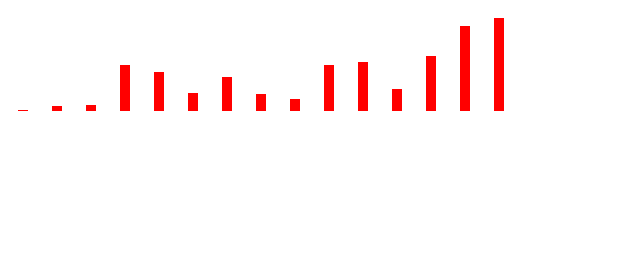
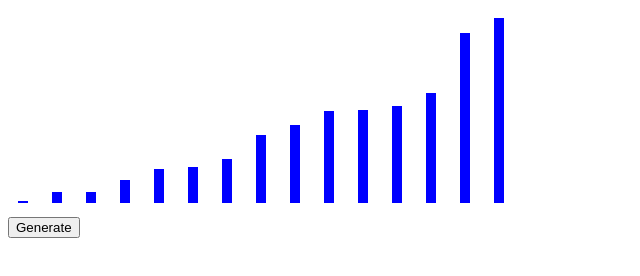
Before and after one commit to camerontredoux/sort-visualizer, a plain HTML site: page index.html in a window 1280 px wide. Shown: the whole page, without its empty margins (0-640 px from the left). Drawn offline with Linux system fonts and the light colour scheme.

Commit message:
Changed color of current item to green; sorted items become blue

```diff
--- a/index.html
+++ b/index.html
@@ -29,6 +29,9 @@
       <div id="item-14"></div>
       <div id="item-15"></div>
     </div>
+    <div class="generate">
+      <button id="generateBtn">Generate</button>
+    </div>
   </div>
 </body>
 
--- a/index.js
+++ b/index.js
@@ -7,9 +7,11 @@ async function bubbleSort(items) {
     for (let j = 0; j < items.length - 1; j++) {
       if (items[j].offsetHeight > items[j + 1].offsetHeight) {
         swap(j, j + 1, items)
-        await sleep(200)
+        await sleep(50)
+        items[j + 1].style.backgroundColor = "red"
       }
     }
+    items[items.length - i - 1].style.backgroundColor = "blue"
   }
   console.log(items);
 }
@@ -18,6 +20,7 @@ function swap(a, b, list) {
   let temp = list[a].offsetHeight
   list[a].style.height = `${list[b].offsetHeight}px`
   list[b].style.height = `${temp}px`
+  list[b].style.backgroundColor = "green"
 }
 
 let items = document.querySelectorAll("[id^='item-']")
@@ -28,7 +31,7 @@ items.forEach(item => {
 function generate(values) {
   items.forEach(item => {
     item.style.backgroundColor = "red"
-    let random = Math.random() * 100
+    let random = Math.random() * 200
     item.style.width = "10px"
     item.style.height = `${random}px`
   })
@@ -38,4 +41,8 @@ console.log(items);
 
 generate(100)
 
+let genBtn = document.getElementById("generateBtn")
+
+
+
 bubbleSort(items)
```
